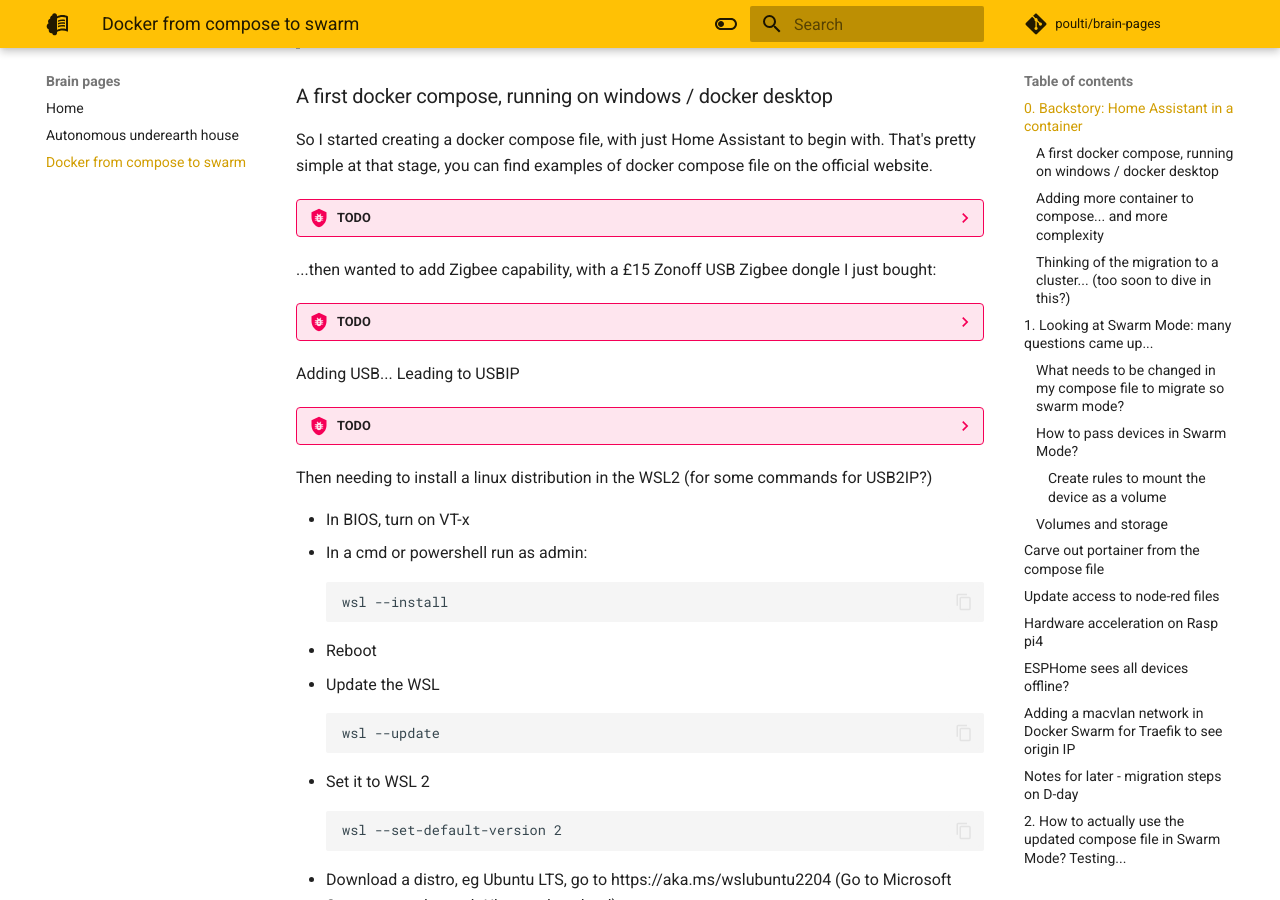
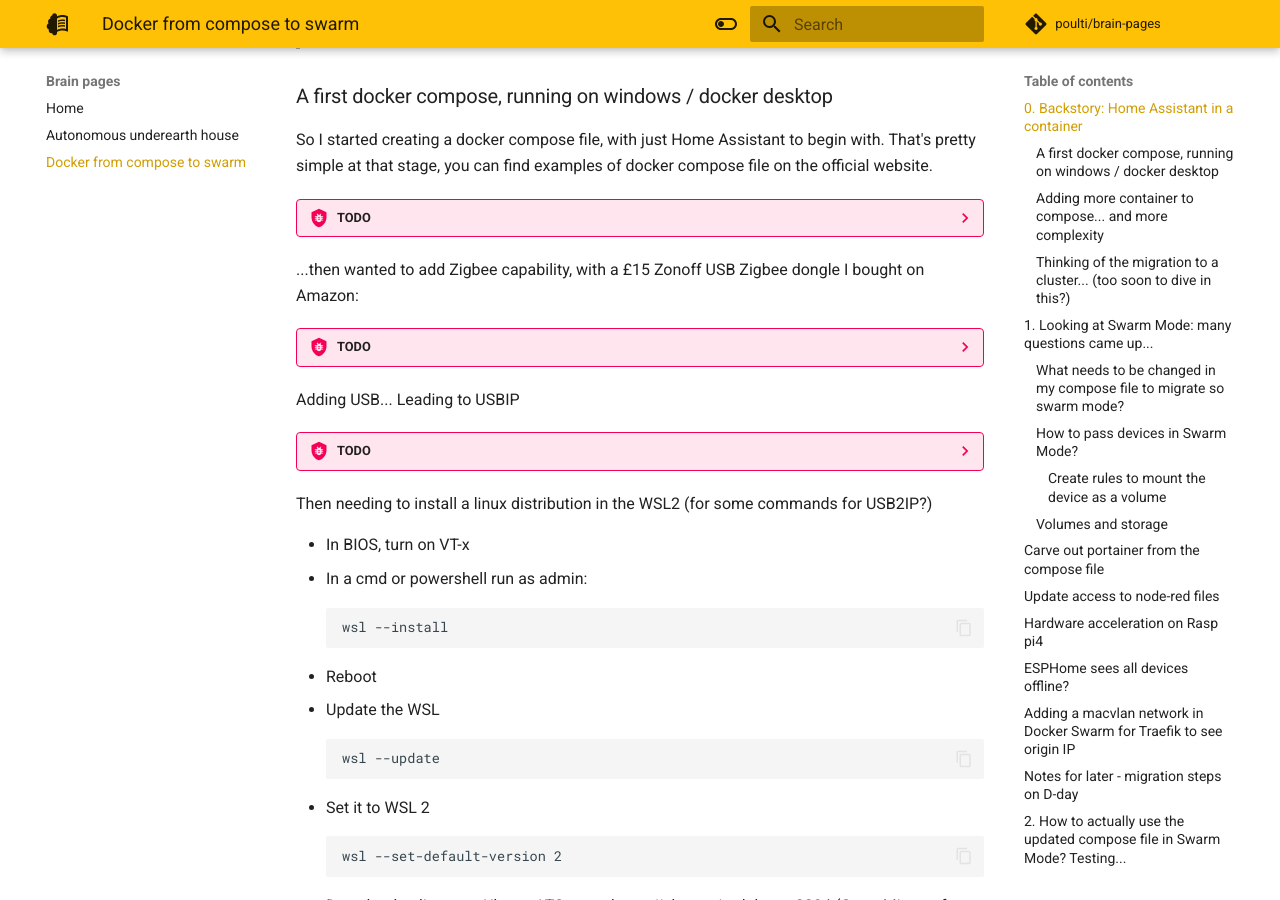
Before and after one commit to poulti/brain-pages, an MkDocs documentation site: the page built from docs/docker-from-compose-to-swarm.md, in a window 1280 px wide and 900 px high, scrolled down 845 px. Built offline with MkDocs 1.6.1 and Material for MkDocs 9.7.7, drawn with Linux system fonts in a browser that asks for light colours; comment, search, counter and statistics services are not loaded.

Commit message:
Refine initial story

```diff
--- a/docs/docker-from-compose-to-swarm.md
+++ b/docs/docker-from-compose-to-swarm.md
@@ -27,7 +27,7 @@
 ??? bug "TODO"
     Simple container, local bind
 
-...then wanted to add Zigbee capability, with a £15 Zonoff USB Zigbee dongle I just bought:
+...then wanted to add Zigbee capability, with a £15 Zonoff USB Zigbee dongle I bought on Amazon:
 
 ??? bug "TODO"
     example of old dockerfile, with 1 or 2 container: homeassistant, mosquitto and zigbee2mqtt?
```
